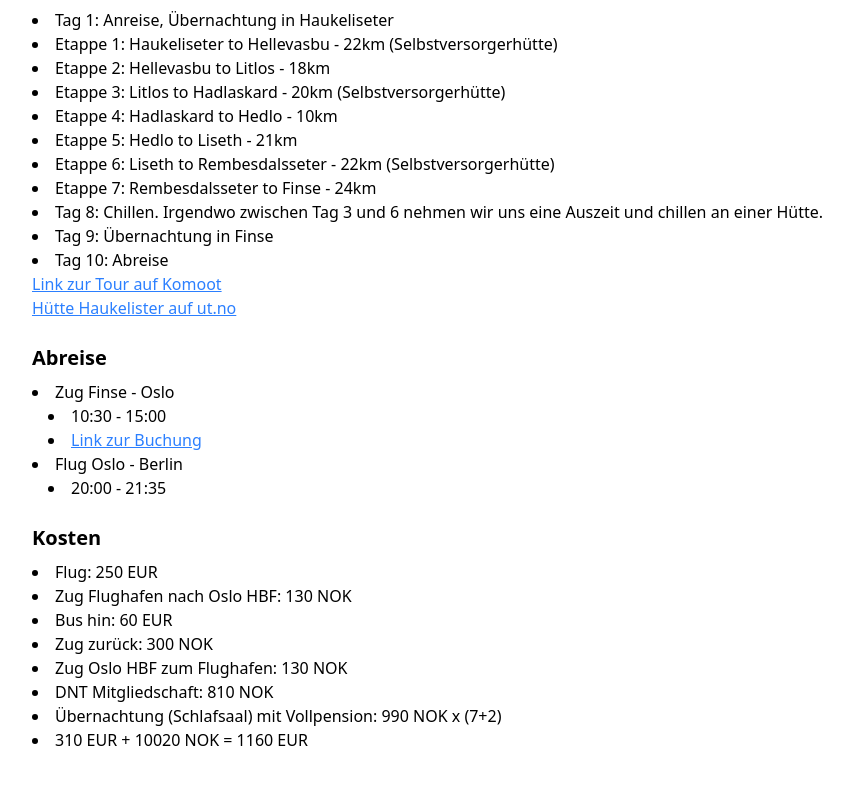
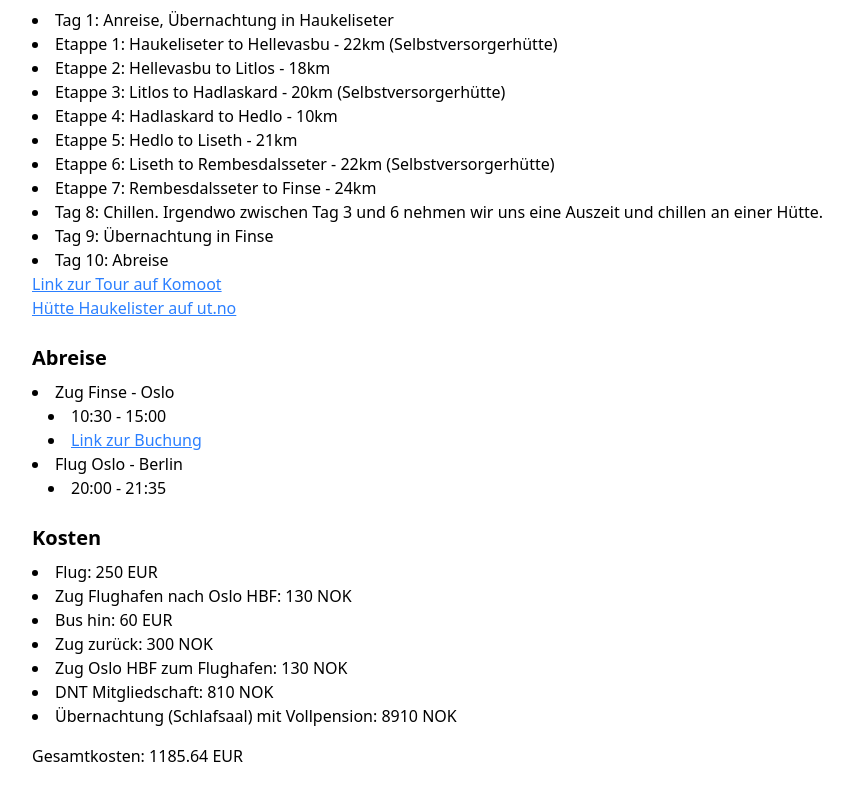
Before and after one commit to johannesschweig/hardangervidda-2025, a Vue app: page /planning in a window 1280 px wide. Shown: the part 926-1726 px from the top of the page, without its empty margins (24-877 px from the left). Built offline with nearby package versions, Linux system fonts and the light colour scheme.

Commit message:
dynamic calculation of cost

```diff
--- a/src/views/Planning.vue
+++ b/src/views/Planning.vue
@@ -62,20 +62,45 @@
     <div class="mb-6">
       <h2 class="text-xl font-semibold mb-2">Kosten</h2>
       <ul class="list-disc list-inside">
-        <li>Flug: 250 EUR</li>
-        <li>Zug Flughafen nach Oslo HBF: 130 NOK</li>
-        <li>Bus hin: 60 EUR</li>
-        <li>Zug zurück: 300 NOK</li>
-        <li>Zug Oslo HBF zum Flughafen: 130 NOK</li>
-        <li>DNT Mitgliedschaft: 810 NOK</li>
-        <li>Übernachtung (Schlafsaal) mit Vollpension: 990 NOK x (7+2)</li>
-        <li>310 EUR + 10020 NOK = 1160 EUR</li>
+        <li v-for="(cost, index) in costs" :key="index">
+          {{ cost.description }}: {{ cost.amount }} {{ cost.currency }}
+        </li>
       </ul>
+      <div class="mt-4">
+        <p>Gesamtkosten: {{ totalCostEUR.toFixed(2) }} EUR</p>
+      </div>
     </div>
 
   </div>
 </template>
 
 <script setup>
+import { ref, computed } from 'vue'
 import tourImage from '@/assets/planning/tour.png'
+
+const costs = ref([
+  { description: 'Flug', amount: 250, currency: 'EUR' },
+  { description: 'Zug Flughafen nach Oslo HBF', amount: 130, currency: 'NOK' },
+  { description: 'Bus hin', amount: 60, currency: 'EUR' },
+  { description: 'Zug zurück', amount: 300, currency: 'NOK' },
+  { description: 'Zug Oslo HBF zum Flughafen', amount: 130, currency: 'NOK' },
+  { description: 'DNT Mitgliedschaft', amount: 810, currency: 'NOK' },
+  { description: 'Übernachtung (Schlafsaal) mit Vollpension', amount: 990 * 9, currency: 'NOK' }
+])
+
+const totalEUR = computed(() => {
+  return costs.value
+    .filter(cost => cost.currency === 'EUR')
+    .reduce((total, cost) => total + cost.amount, 0)
+})
+
+const totalNOK = computed(() => {
+  return costs.value
+    .filter(cost => cost.currency === 'NOK')
+    .reduce((total, cost) => total + cost.amount, 0)
+})
+
+const totalCostEUR = computed(() => {
+  return totalEUR.value + (totalNOK.value / 11.74)
+})
 </script>
```
